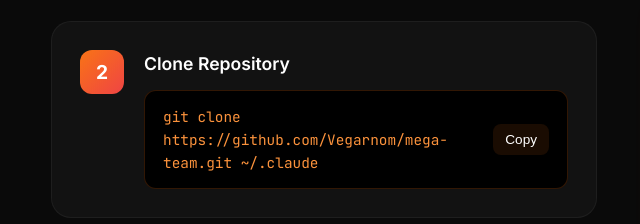
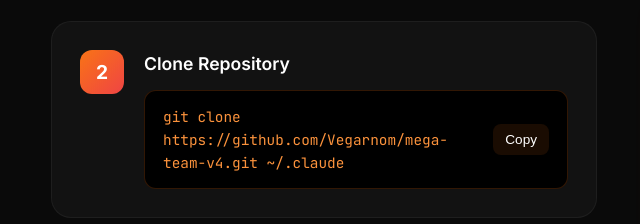
Before and after one commit to Vegarnom/mega-team-lp, a plain HTML site: page index.html in a window 1280 px wide. Shown: the part 1376-1600 px from the top of the page, 13-653 px from the left. Drawn offline with Linux system fonts and the light colour scheme.

Commit message:
chore: Update repository links from `mega-team` to `mega-team-v4` in `index.html`.

```diff
--- a/index.html
+++ b/index.html
@@ -1736,7 +1736,7 @@
                 <li><a href="#skills">Skills</a></li>
                 <li><a href="#workflow">Workflow</a></li>
             </ul>
-            <a href="https://github.com/Vegarnom/mega-team" target="_blank" class="nav-cta">
+            <a href="https://github.com/Vegarnom/mega-team-v4" target="_blank" class="nav-cta">
                 <svg width="16" height="16" viewBox="0 0 24 24" fill="none" stroke="currentColor" stroke-width="2" stroke-linecap="round" stroke-linejoin="round" style="vertical-align: middle; margin-right: 6px;">
                     <polygon points="12 2 15.09 8.26 22 9.27 17 14.14 18.18 21.02 12 17.77 5.82 21.02 7 14.14 2 9.27 8.91 8.26 12 2"/>
                 </svg>
@@ -1844,7 +1844,7 @@
                             <div class="step-content">
                                 <h4>Clone Repository</h4>
                                 <div class="code-block">
-                                    <code>git clone https://github.com/Vegarnom/mega-team.git ~/.claude</code>
+                                    <code>git clone https://github.com/Vegarnom/mega-team-v4.git ~/.claude</code>
                                     <button class="copy-btn" onclick="copyCode(this)">Copy</button>
                                 </div>
                             </div>
@@ -2461,10 +2461,10 @@
                 <h2>Ready to Supercharge Your Development?</h2>
                 <p>Clone MegaTeam now and optimize your workflow</p>
                 <div class="cta-code">
-                    <code>git clone https://github.com/Vegarnom/mega-team.git ~/.claude</code>
+                    <code>git clone https://github.com/Vegarnom/mega-team-v4.git ~/.claude</code>
                 </div>
                 <br>
-                <a href="https://github.com/Vegarnom/mega-team" target="_blank" class="btn">
+                <a href="https://github.com/Vegarnom/mega-team-v4" target="_blank" class="btn">
                     <svg width="18" height="18" viewBox="0 0 24 24" fill="none" stroke="currentColor" stroke-width="2" stroke-linecap="round" stroke-linejoin="round" style="margin-right: 8px;">
                         <polygon points="12 2 15.09 8.26 22 9.27 17 14.14 18.18 21.02 12 17.77 5.82 21.02 7 14.14 2 9.27 8.91 8.26 12 2"/>
                     </svg>
@@ -2531,11 +2531,11 @@
                     </div>
                     <p>Multi-Agent DevOps Platform for Claude Code — optimize your end-to-end software development workflow.</p>
                     <div class="github-link">
-                        <a href="https://github.com/Vegarnom/mega-team" target="_blank">
+                        <a href="https://github.com/Vegarnom/mega-team-v4" target="_blank">
                             <svg height="20" viewBox="0 0 16 16" width="20" fill="currentColor">
                                 <path d="M8 0C3.58 0 0 3.58 0 8c0 3.54 2.29 6.53 5.47 7.59.4.07.55-.17.55-.38 0-.19-.01-.82-.01-1.49-2.01.37-2.53-.49-2.69-.94-.09-.23-.48-.94-.82-1.13-.28-.15-.68-.52-.01-.53.63-.01 1.08.58 1.23.82.72 1.21 1.87.87 2.33.66.07-.52.28-.87.51-1.07-1.78-.2-3.64-.89-3.64-3.95 0-.87.31-1.59.82-2.15-.08-.2-.36-1.02.08-2.12 0 0 .67-.21 2.2.82.64-.18 1.32-.27 2-.27.68 0 1.36.09 2 .27 1.53-1.04 2.2-.82 2.2-.82.44 1.1.16 1.92.08 2.12.51.56.82 1.27.82 2.15 0 3.07-1.87 3.75-3.65 3.95.29.25.54.73.54 1.48 0 1.07-.01 1.93-.01 2.2 0 .21.15.46.55.38A8.013 8.013 0 0016 8c0-4.42-3.58-8-8-8z"/>
                             </svg>
-                            github.com/Vegarnom/mega-team
+                            github.com/Vegarnom/mega-team-v4
                         </a>
                     </div>
                 </div>
```
